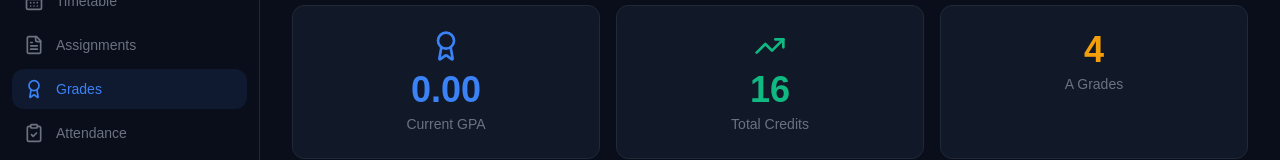
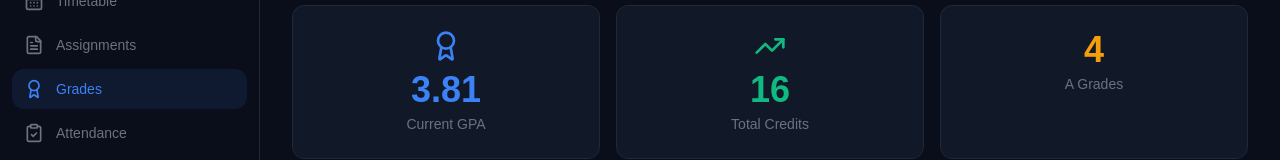
Before and after one commit to DivineFavour13/University-Management-System, a Next.js app: page /dashboard/student/grades in a window 1280 px wide. Shown: the part 187-347 px from the top of the page. Built offline with nearby package versions, Linux system fonts and the light colour scheme; no server answers; sample sign-in values are in the browser's storage; a web font is replaced by a local one.

Commit message:
fix grades GPA function type

```diff
--- a/app/dashboard/student/grades/page.tsx
+++ b/app/dashboard/student/grades/page.tsx
@@ -13,12 +13,12 @@ const grades = [
   { course: "Technical Writing", code: "ENG301", midterm: 96, final: 98, total: 97, letter: "A", credits: 2 },
 ];
 
-function calculateGPA(grades: { letterGrade: string; credits: number }[]) {
+function calculateGPA(grades: { letter: string; credits: number }[]) {
   const points: Record<string, number> = { "A": 4.0, "A-": 3.7, "B+": 3.3, "B": 3.0, "B-": 2.7, "C+": 2.3, "C": 2.0, "C-": 1.7, "D+": 1.3, "D": 1.0, "F": 0 };
   let totalPoints = 0;
   let totalCredits = 0;
   grades.forEach((g) => {
-    totalPoints += (points[g.letterGrade] || 0) * g.credits;
+    totalPoints += (points[g.letter] || 0) * g.credits;
     totalCredits += g.credits;
   });
   return totalCredits > 0 ? (totalPoints / totalCredits).toFixed(2) : "0.00";
```
